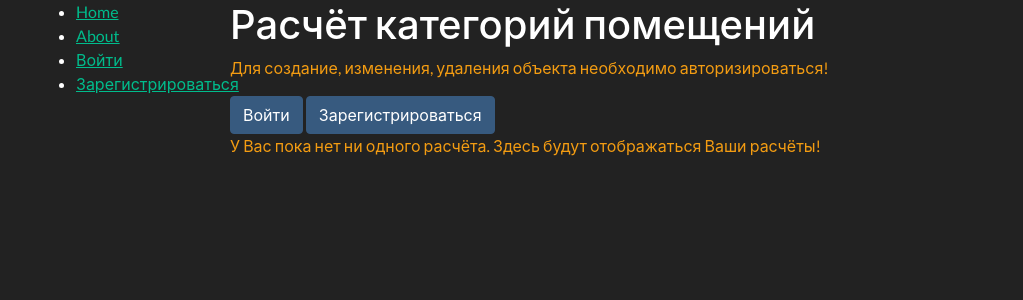
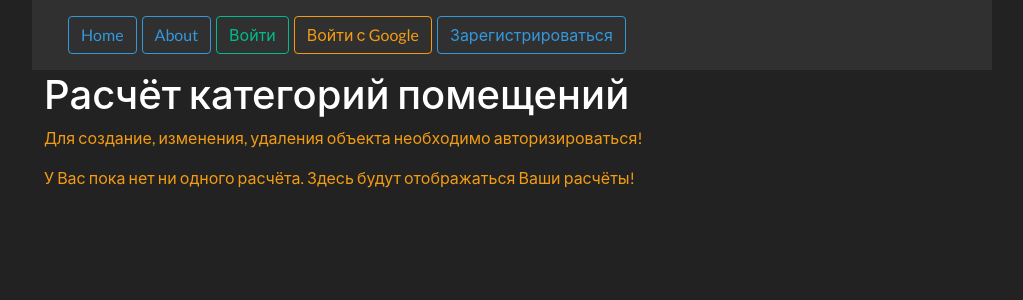
Before and after one commit to C0uchP0tat0/firecalculation.ru, a Django app: page / in a window 1280 px wide. Shown: the top 300 px of the page, without its empty margins (50-1073 px from the left). Run offline with Django 3.2, Linux system fonts and the light colour scheme; data that the repository does not hold is empty; some libraries are stand-ins or nearby versions.

Commit message:
google auth

```diff
--- a/calculation_of_categories/urls.py
+++ b/calculation_of_categories/urls.py
@@ -5,6 +5,7 @@ from django.conf import settings
 
 urlpatterns = [
     path('admin/', admin.site.urls),
+    path('', include('social_django.urls', namespace='social')),
     path('', include('accounts.urls')),
     path('', include('rkp.urls', namespace='rkp')),
 ] + static(settings.STATIC_URL, document_root=settings.STATIC_ROOT)
--- a/templates/base_generic.html
+++ b/templates/base_generic.html
@@ -16,24 +16,80 @@
 
 <body>
 
-  <div class="container-fluid">
+  <div class="container">
 
     <div class="row">
-      <div class="col-sm-2">
+      <!-- <div class="col-sm-2"> -->
       {% block sidebar %}
-      <ul class="sidebar-nav">
-          <li><a href="{% url 'rkp:index' %}">Home</a></li>
-          <li><a href="">About</a></li>
-          {% if user.is_authenticated %}
-            <li><a href="{% url 'rkp:logout' %}">Выйти</a></li>
-          {% else %}
-            <li><a href="{% url 'rkp:login' %}">Войти</a></li>
-            <li><a href="{% url 'accounts:signup' %}">Зарегистрироваться</a></li>
-          {% endif %}
-      </ul>
+      <nav class="navbar navbar-expand-lg navbar-dark bg-dark" style="max-width: 60rem;">
+        <div class="container-fluid">
+          <div class="collapse navbar-collapse" id="navbarColor03">
+            <ul class="navbar-nav me-auto">
+              <li class="nav-item">
+                <a type="button" class="btn btn-outline-info" style="margin-right: 5px" href="{% url 'rkp:index' %}">Home</a>
+                <!-- <a class="nav-link active" href="{% url 'rkp:index' %}">
+                  <p class="text-muted">
+                    Home
+                  </p>
+                  <span class="visually-hidden">(current)</span>
+                </a> -->
+              </li>
+              <li class="nav-item">
+                <a type="button" class="btn btn-outline-info" style="margin-right: 5px" href="#">About</a>
+                <!-- <a class="nav-link active" href="">
+                  <p class="text-muted">
+                    About
+                  </p>
+                  <span class="visually-hidden">(current)</span>
+                </a> -->
+              </li>
+              {% if user.is_authenticated %}
+              <li class="nav-item">
+                <a type="button" class="btn btn-outline-warning" style="margin-right: 5px" href="{% url 'rkp:logout' %}">Выйти</a>
+                <!-- <a class="nav-link active" href="{% url 'rkp:logout' %}">
+                  <p class="text-muted">
+                    Выйти
+                  </p>
+                  <span class="visually-hidden">(current)</span>
+                </a> -->
+              </li>
+              {% else %}
+              <li class="nav-item">
+                <a type="button" class="btn btn-outline-success" style="margin-right: 5px" href="{% url 'rkp:login' %}">Войти</a>
+                <!-- <a class="nav-link active" href="{% url 'rkp:login' %}">
+                  <p class="text-muted">
+                    Войти
+                  </p>
+                  <span class="visually-hidden">(current)</span>
+                </a> -->
+              </li>
+              <li class="nav-item">
+                <a type="button" class="btn btn-outline-warning" style="margin-right: 5px" href="{% url 'social:begin' 'google-oauth2' %}">Войти с Google</a>
+                <!-- <a class="nav-link active" href="{% url 'social:begin' 'google-oauth2' %}">
+                  <p class="text-success">
+                    Войти с Google
+                  </p>
+                  <span class="visually-hidden">(current)</span>
+                </a> -->
+              </li>
+              <li class="nav-item">
+                <a type="button" class="btn btn-outline-info" style="margin-right: 5px" href="{% url 'accounts:signup' %}">Зарегистрироваться</a>
+                <!-- <a class="nav-link active" href="{% url 'accounts:signup' %}">
+                  <p class="text-muted">
+                    Зарегистрироваться
+                  </p>
+                  <span class="visually-hidden">(current)</span>
+                </a> -->
+              </li>
+              {% endif %}
+            </ul>
+          </div>
+        </div>
+      </nav>
+
      {% endblock %}
       </div>
-      <div class="col-sm-10 ">
+      <!-- <div class="col-sm-10 "> -->
       {% block content %}{% endblock %}
       </div>
     </div>
--- a/templates/index.html
+++ b/templates/index.html
@@ -34,7 +34,7 @@
                 Для создание, изменения, удаления объекта необходимо авторизироваться!
             </p>
         {% endif %}
-        {% if user.is_authenticated %}
+        <!-- {% if user.is_authenticated %}
             <p class="text-muted">
                 Вы вошли как {{ user }}
             </p>
@@ -51,7 +51,7 @@
                class="btn btn-primary"
                style="max-width: 60rem;"
                href="{% url 'accounts:signup' %}">Зарегистрироваться</a>
-        {% endif %}
+        {% endif %} -->
         {% if fireobjec.count > 0 %}
             <h2>Список объектов</h2>
             {% for obj in fireobjec %}
```
Also changed, not shown: calculation_of_categories/settings.py (+11 -0 lines), 2 other files.
